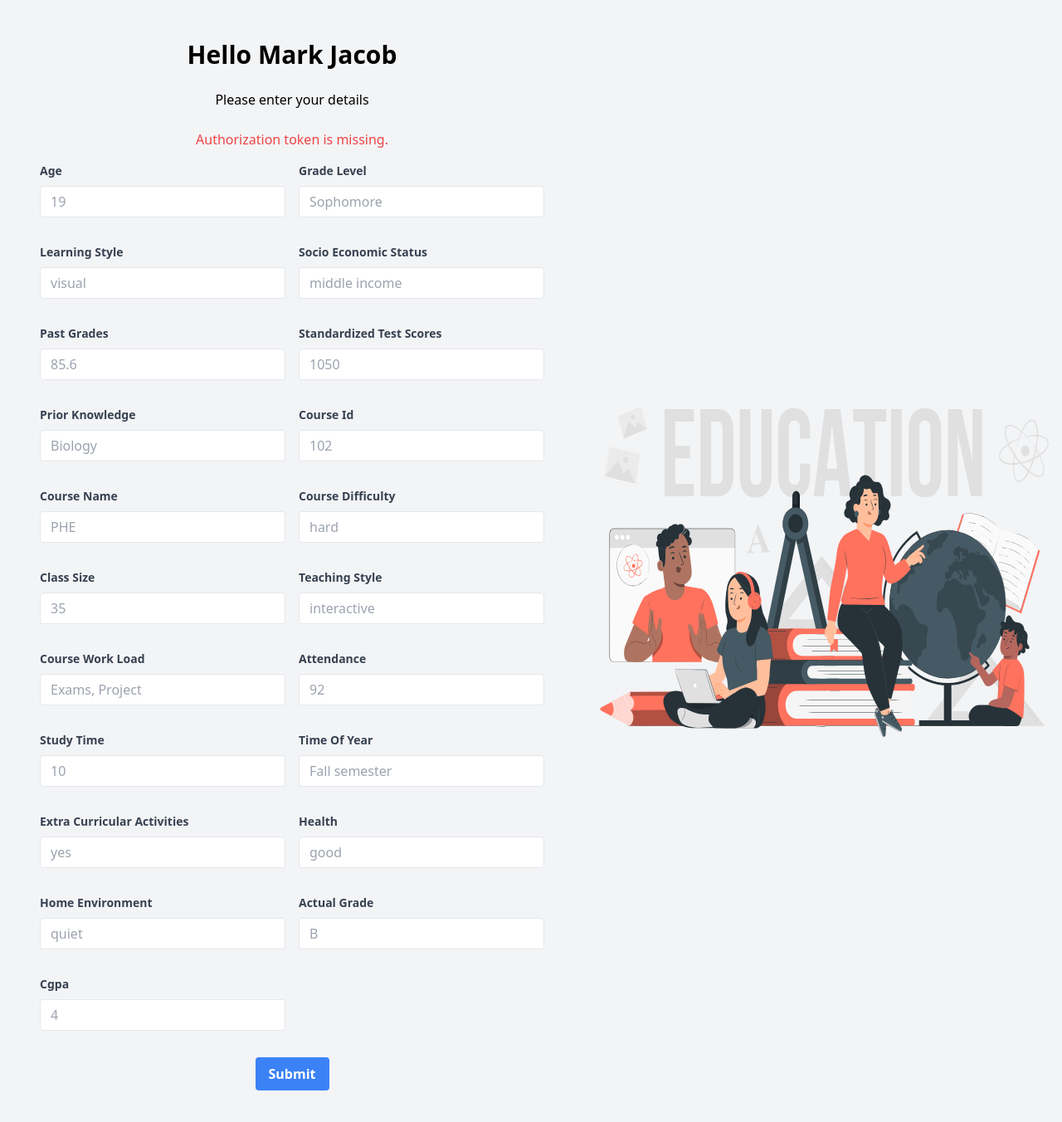
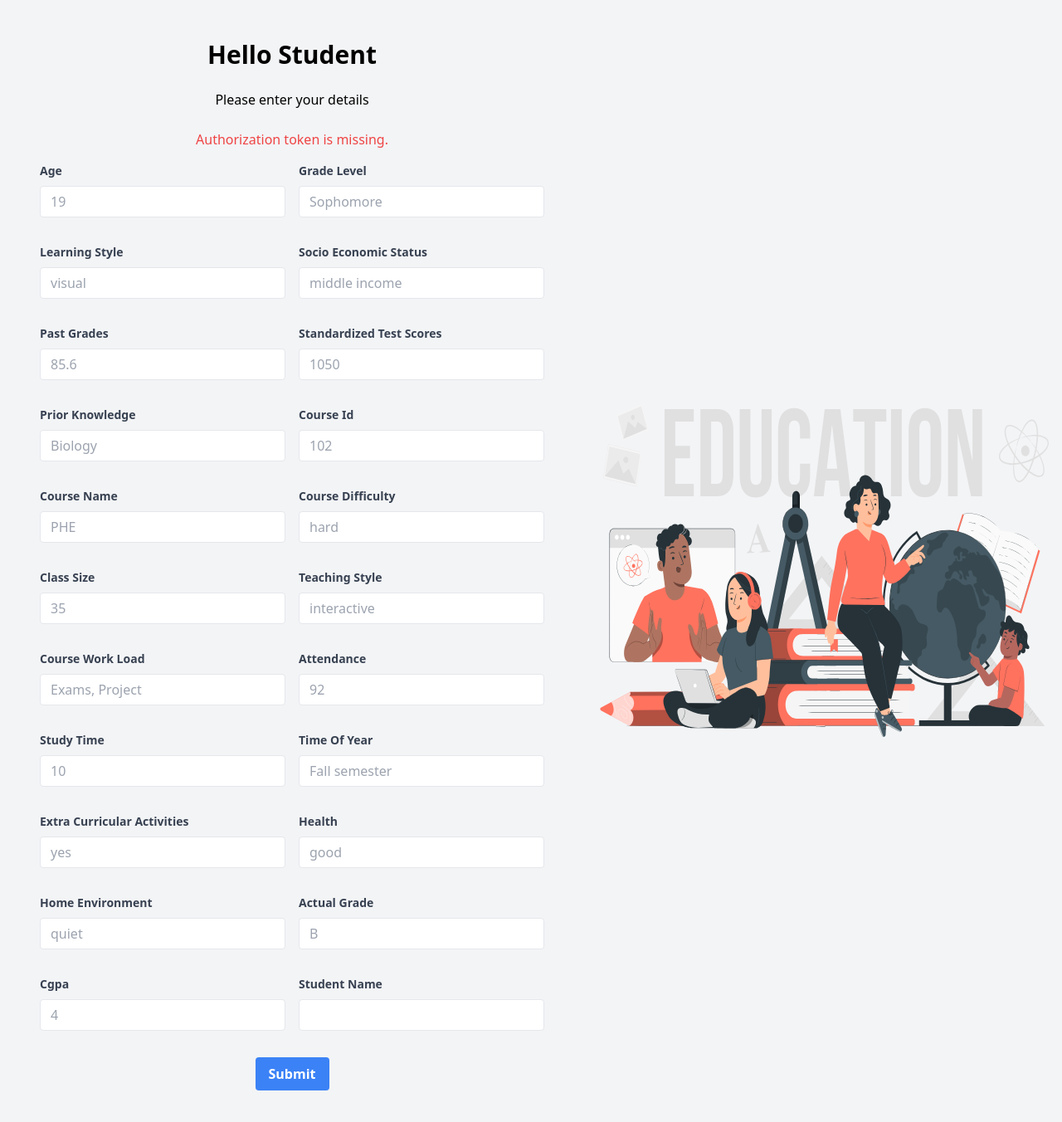
Before and after one commit to Favour-ag/ML-Student-Grade-Prediction-Project, a React (Vite) app: page /student/data in a window 1280 px wide. Shown: the top 1352 px of the page at 83% size. Built offline with nearby package versions, Linux system fonts and the light colour scheme.

Commit message:
data entry modification

```diff
--- a/src/Student/DataEntryPage.jsx
+++ b/src/Student/DataEntryPage.jsx
@@ -26,6 +26,7 @@ const DataEntryPage = () => {
     home_environment: "",
     actual_grade: "",
     cgpa: "",
+    student_name: "", // Add student name to the formData state
   });
 
   const [message, setMessage] = useState("");
@@ -124,7 +125,7 @@ const DataEntryPage = () => {
     <div className="min-h-screen flex flex-col md:flex-row items-center justify-center bg-gray-100 p-4">
       <div className="p-8 rounded-lg w-full max-w-2xl">
         <h2 className="text-3xl font-bold mb-6 text-center">
-          Hello Mark Jacob
+          Hello {formData.student_name || "Student"}
         </h2>
         <p className="text-center mb-6">Please enter your details</p>
         {message && (
```
